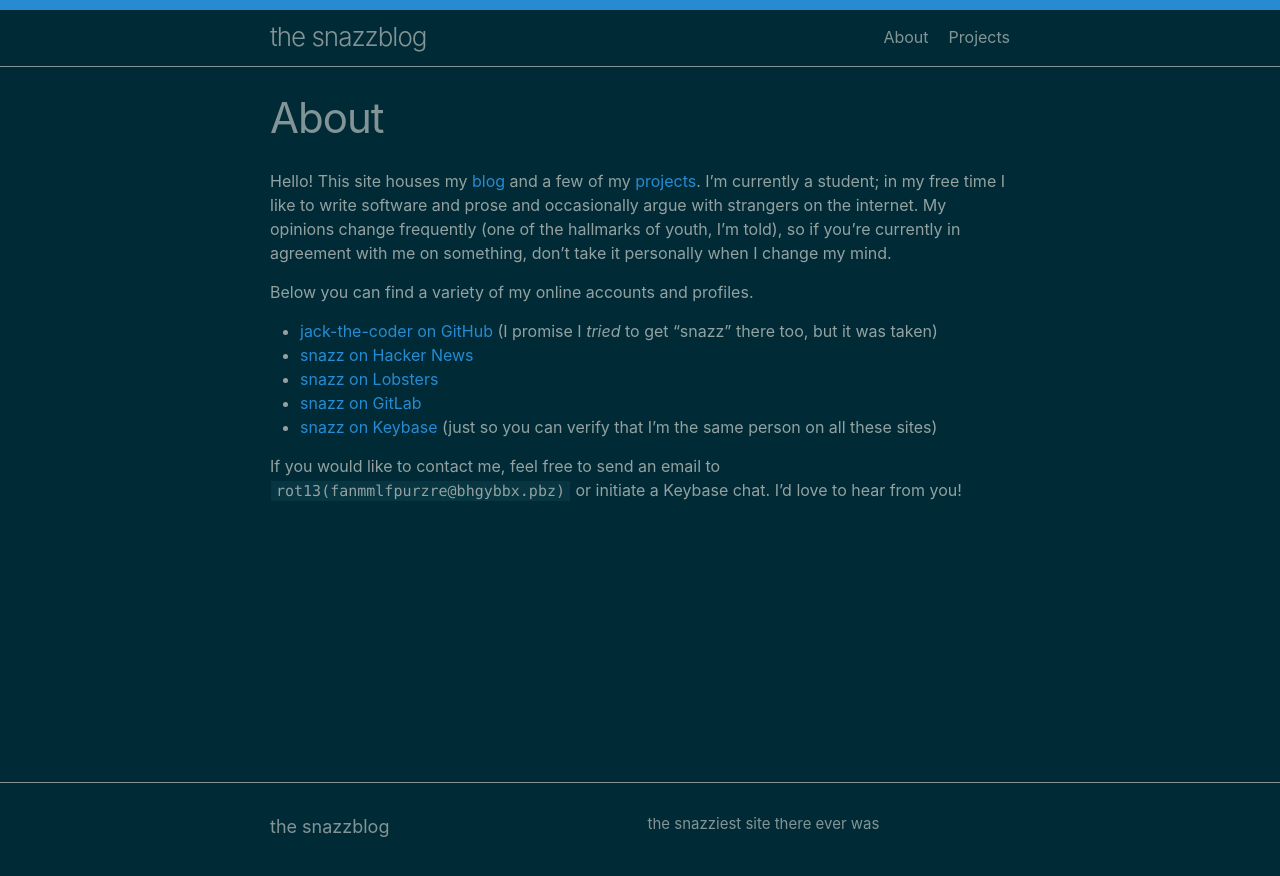
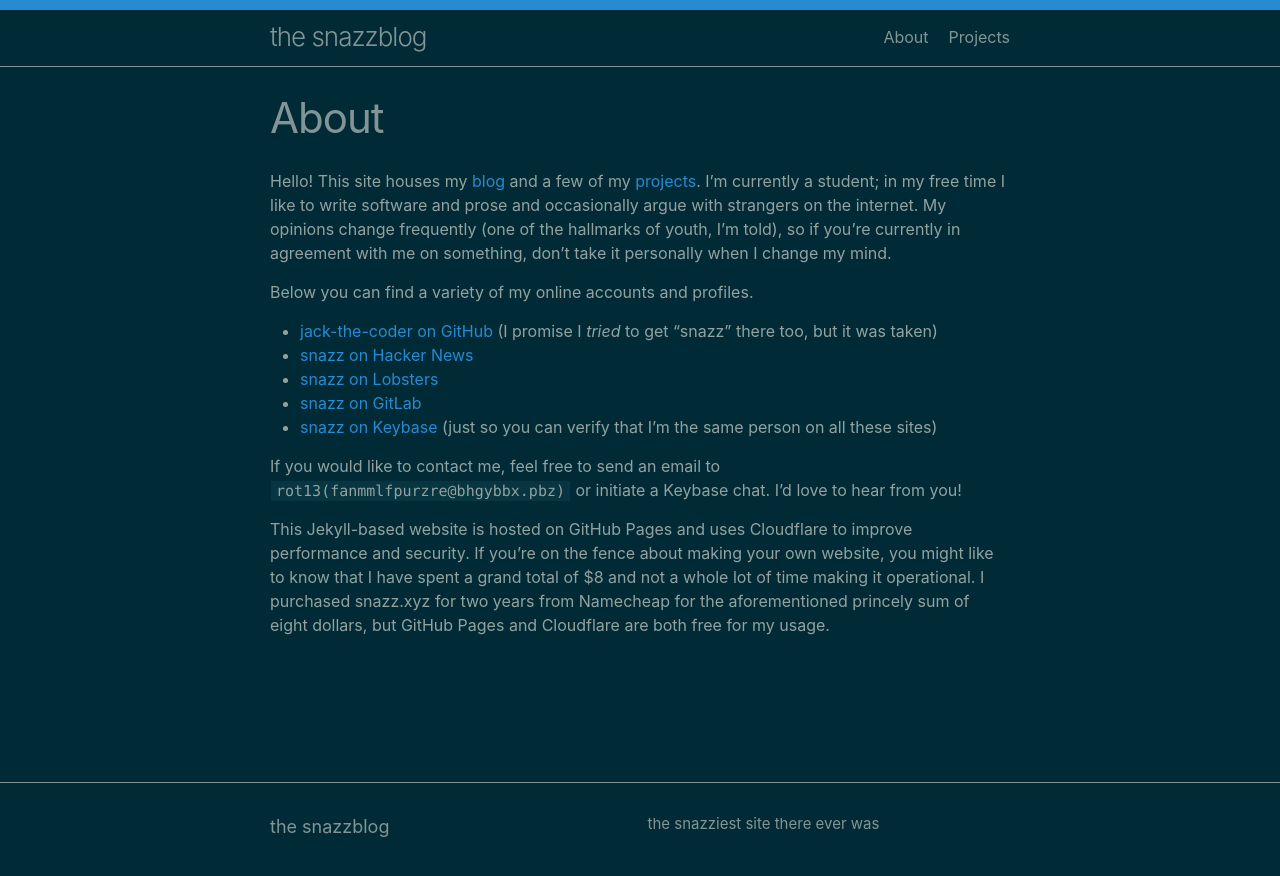
Before and after one commit to jack-the-coder/oldsite, a Jekyll site: the page built from about.md, in a window 1280 px wide. Shown: the top 876 px of the page. Built offline with Jekyll 4.4.1, drawn with Linux system fonts in a browser that asks for light colours.

Commit message:
add how-it's-made to about page

```diff
--- a/about.md
+++ b/about.md
@@ -15,3 +15,5 @@ Below you can find a variety of my online accounts and profiles.
 - [snazz on Keybase](https://keybase.io/snazz) (just so you can verify that I'm the same person on all these sites)
 
 If you would like to contact me, feel free to send an email to `rot13(fanmmlfpurzre@bhgybbx.pbz)` or initiate a Keybase chat. I'd love to hear from you!
+
+This Jekyll-based website is hosted on GitHub Pages and uses Cloudflare to improve performance and security. If you're on the fence about making your own website, you might like to know that I have spent a grand total of $8 and not a whole lot of time making it operational. I purchased snazz.xyz for two years from Namecheap for the aforementioned princely sum of eight dollars, but GitHub Pages and Cloudflare are both free for my usage.
```
